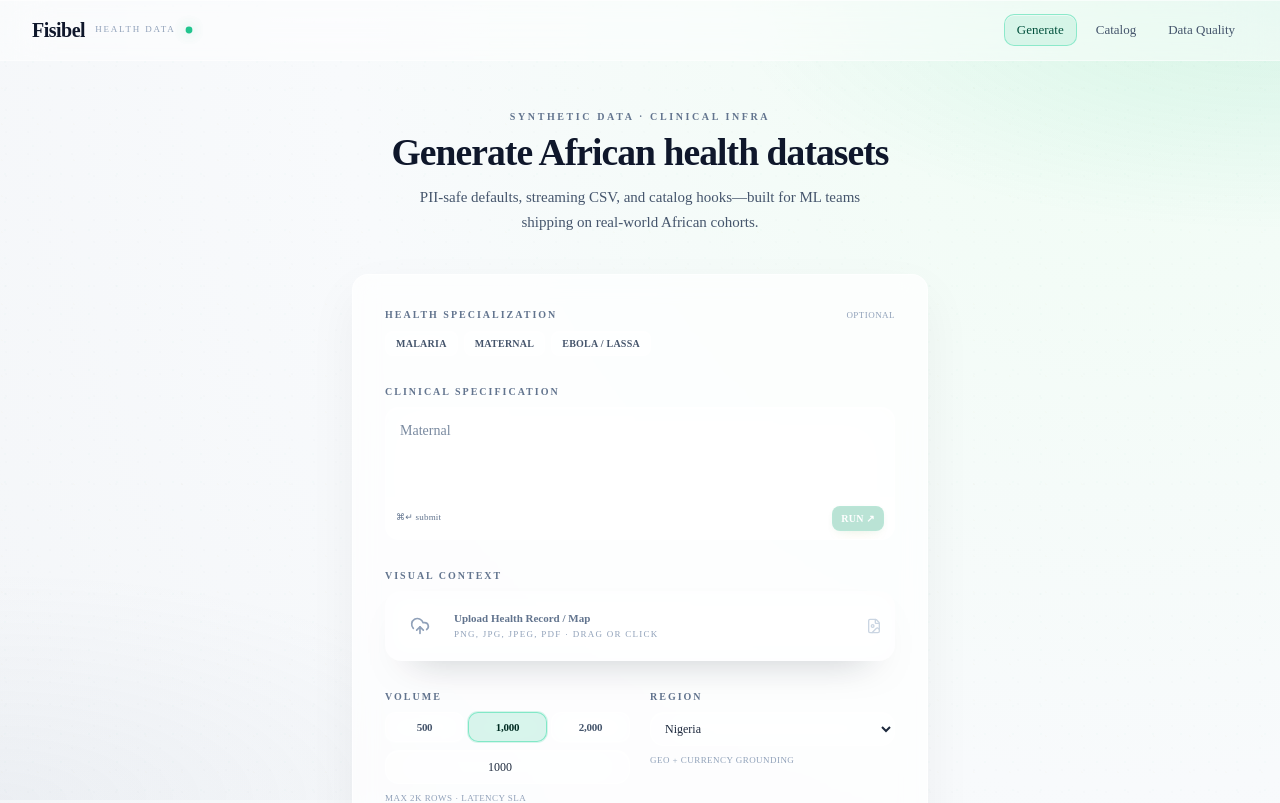
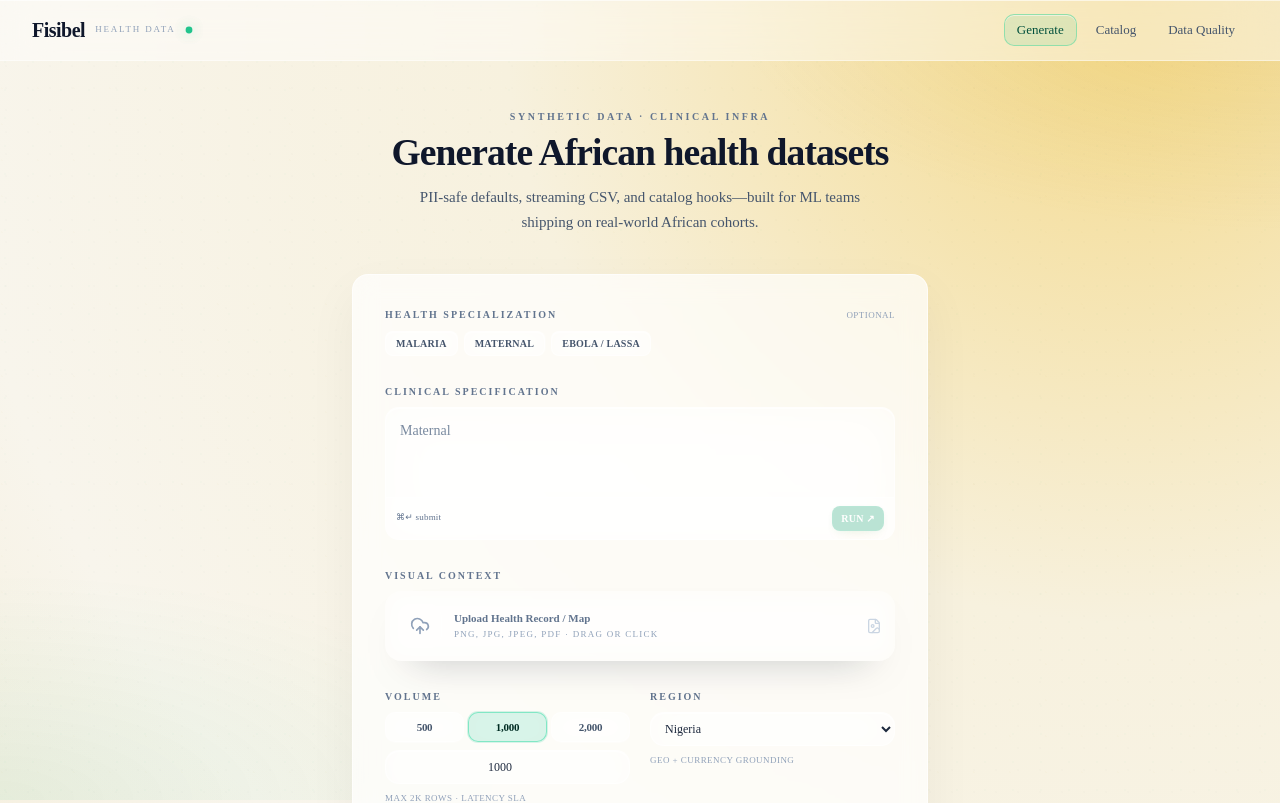
Before and after one commit to Valentinetemi/fisibel, a Next.js app: page /generate in a window 1280 px wide. Shown: the top 803 px of the page. Built offline with nearby package versions, Linux system fonts and the light colour scheme.

Commit message:
working on the ui, improving the layout and structure

```diff
--- a/app/generate/page.tsx
+++ b/app/generate/page.tsx
@@ -245,9 +245,9 @@ export default function GeneratePage() {
     "rounded-2xl border border-white/60 bg-white/70 p-6 shadow-[0_20px_50px_rgba(0,0,0,0.05)] backdrop-blur-md sm:p-8";
 
   return (
-    <div className="relative min-h-screen overflow-hidden bg-[radial-gradient(circle_at_88%_0%,#F0FDF4_0%,#F8FAFC_48%,#F2F4F7_100%)]">
+    <div className="relative min-h-screen overflow-hidden bg-[radial-gradient(circle_at_88%_0%,#F4D98A_0%,#F7F1DE_38%,#F8F5EC_72%,#F3EBD4_100%)]">
       <div
-        className="pointer-events-none fixed inset-0 bg-[radial-gradient(ellipse_90%_60%_at_100%_0%,rgba(16,185,129,0.12),transparent_48%),radial-gradient(ellipse_80%_55%_at_0%_100%,rgba(148,163,184,0.08),transparent_52%)]"
+        className="pointer-events-none fixed inset-0 bg-[radial-gradient(ellipse_90%_60%_at_100%_0%,rgba(212,175,55,0.16),transparent_48%),radial-gradient(ellipse_80%_55%_at_0%_100%,rgba(16,185,129,0.07),transparent_52%)]"
         aria-hidden
       />
       <div
--- a/app/globals.css
+++ b/app/globals.css
@@ -4,7 +4,7 @@
 @custom-variant dark (&:is(.dark *));
 
 :root {
-  --background: #F2F4F7;
+  --background: #F7F1DE;
   --foreground: oklch(0.145 0 0);
   --card: oklch(1 0 0);
   --card-foreground: oklch(0.145 0 0);
```
